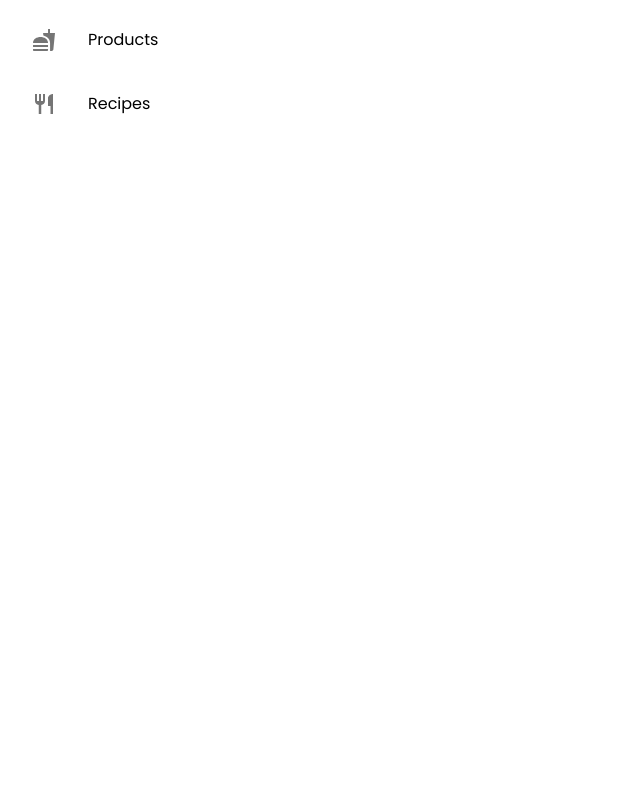
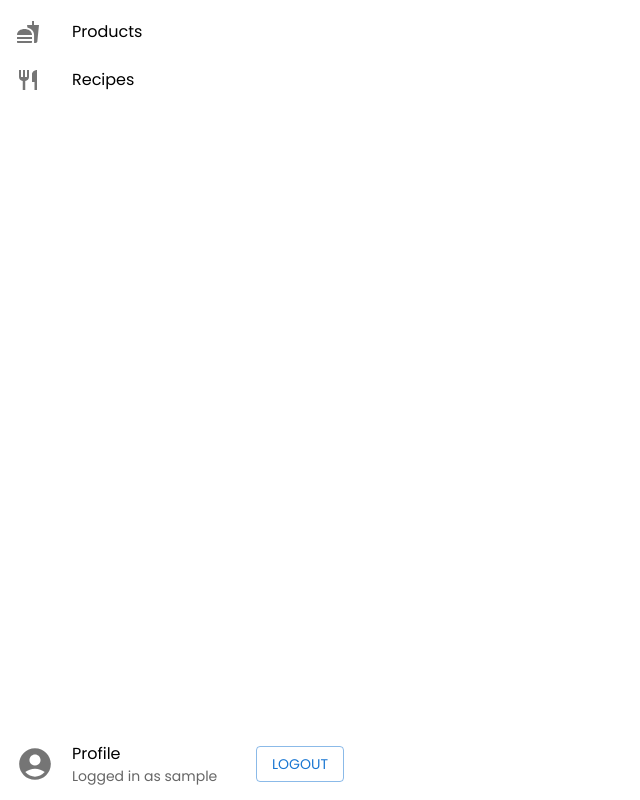
Before and after one commit to lburzak/newtrition, a React (Create React App) app in the folder web-client/: page / in a window 1280 px wide. Shown: the whole page, without its empty margins (0-640 px from the left). Built offline with nearby package versions, Linux system fonts and the light colour scheme; sample sign-in values are in the browser's storage.

Commit message:
Implement logout

```diff
--- a/web-client/src/auth/state.js
+++ b/web-client/src/auth/state.js
@@ -26,5 +26,12 @@ export function authReducer(state, event) {
             accessToken: accessToken,
             username: username
         };
+    } else if (event.type === 'loggedOut') {
+        localStorage.removeItem('username');
+        localStorage.removeItem('accessToken');
+
+        return {
+            authenticated: false
+        }
     }
 }
--- a/web-client/src/component/Row.js
+++ b/web-client/src/component/Row.js
@@ -2,5 +2,5 @@ import {Grid} from "@mui/material";
 
 export const Row = ({horizontalSpacing, maxWidth, children}) =>
     <Grid container spacing={horizontalSpacing} maxWidth={maxWidth} sx={{border: "1px grey"}}>
-        {children.map(child => <Grid item xs={12}>{child}</Grid>)}
+        {children.map((child, index) => <Grid key={index} item xs={12}>{child}</Grid>)}
     </Grid>
--- a/web-client/src/page/dashboard.js
+++ b/web-client/src/page/dashboard.js
@@ -1,32 +1,53 @@
 import Box from "@mui/material/Box";
-import {List, ListItem, ListItemIcon} from "@material-ui/core";
+import {Button, List, ListItem, ListItemIcon} from "@mui/material";
 import ListItemButton from "@mui/material/ListItemButton";
-import {Fastfood, Restaurant} from "@mui/icons-material";
+import {AccountCircle, Fastfood, Restaurant} from "@mui/icons-material";
 import ListItemText from "@mui/material/ListItemText";
-import {Divider} from "@mui/material";
+import {AuthContext} from "../App";
+import {useContext, useEffect} from "react";
+import {useNavigate} from "react-router";
 
-export const DashboardPage = () => <div>
-    <Box sx={{ width: '100%', maxWidth: 360, bgcolor: 'background.paper' }}>
+const ProfileView = () => <AuthContext.Consumer>
+    {({authState, authDispatch}) => <Box>
+        <ListItem>
+            <ListItemIcon>
+                <AccountCircle sx={{fontSize: 38}}/>
+            </ListItemIcon>
+            <ListItemText primary="Profile" secondary={`Logged in as ${authState.authenticated ? authState.username : "Guest"}`}/>
+            <Button variant={"outlined"} onClick={() => authDispatch({type: 'loggedOut'})}>Logout</Button>
+        </ListItem>
+    </Box>}
+</AuthContext.Consumer>
+
+export const DashboardPage = () => {
+    const {authState} = useContext(AuthContext);
+    const navigate = useNavigate();
+
+    useEffect(() => {
+        if (!authState.authenticated)
+            navigate('/signup');
+    }, [authState, navigate]);
+
+    return <Box sx={{width: '100%', maxWidth: 360, height: '100vh', bgcolor: 'background.paper'}}
+                style={{display: 'flex', flexDirection: 'column', justifyContent: 'space-between'}}>
         <List>
-            <ListItem>
+            <ListItem disablePadding>
                 <ListItemButton>
                     <ListItemIcon>
-                        <Fastfood />
+                        <Fastfood/>
                     </ListItemIcon>
-                    <ListItemText primary="Products" />
+                    <ListItemText primary="Products"/>
                 </ListItemButton>
             </ListItem>
-            <ListItem>
+            <ListItem disablePadding>
                 <ListItemButton>
                     <ListItemIcon>
-                        <Restaurant />
+                        <Restaurant/>
                     </ListItemIcon>
-                    <ListItemText primary="Recipes" />
+                    <ListItemText primary="Recipes"/>
                 </ListItemButton>
             </ListItem>
         </List>
-    </Box>
-    <Box>
-        <Divider orientation={"vertical"} variant={"middle"}/>
-    </Box>
-</div>
+        <ProfileView/>
+    </Box>;
+}
```
